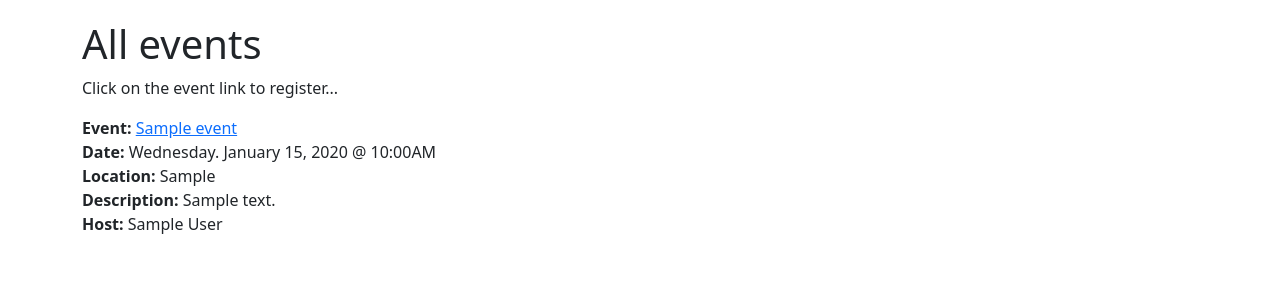
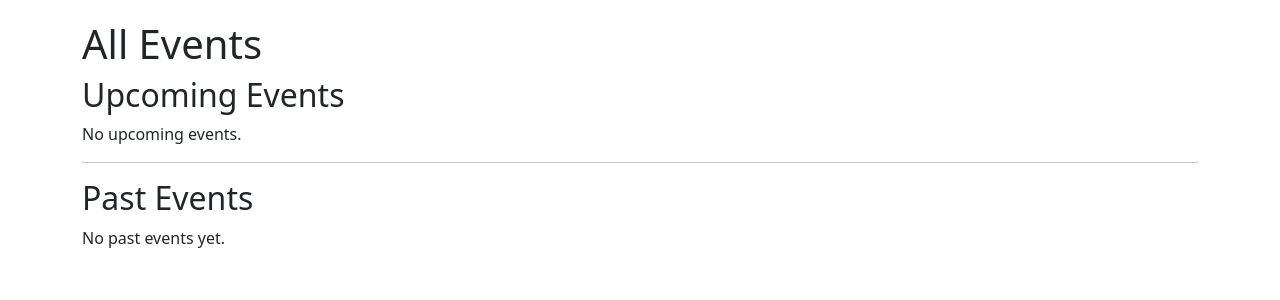
Before and after one commit to nguyenhphilip/event-tool, a Flask app: page /events in a window 1280 px wide. Shown: the part 24-324 px from the top of the page. Run offline with Flask 3, Linux system fonts and the light colour scheme; tables that the repository leaves empty hold one stand-in row (values such as "Sample post"); parts of the project's set-up code (start-up, migrations or seed data) failed here and were passed over; some libraries are stand-ins or nearby versions.

Commit message:
update viewmodels, add event functionality, smoothness

```diff
--- a/app.py
+++ b/app.py
@@ -15,10 +15,9 @@
 # ------------------------------------------------------------
 # This ensures logs from the scheduler show up in Render's dashboard
 
+
 logging.basicConfig(level=logging.INFO)
 logger = logging.getLogger("event_tool_scheduler")
-
-
 
 
 def main():
@@ -84,7 +83,6 @@
     return app
 
 
-app = create_app()
-
 if __name__ == "__main__":
-    main()
+    app = create_app()
+    app.run(debug=False)
--- a/services/event_service.py
+++ b/services/event_service.py
@@ -63,23 +63,16 @@
         )
 
 
-def create_event(eventname: str, location: str, event_datetime, description: str, user_id: int) -> Optional[Event]:
-    """
-    Creates a new event and returns it (already stored in DB).
-    """
-    event = Event()
-    event.title = eventname
-    event.location = location
-    event.description = description
-    event.event_datetime = event_datetime
-    event.user_id = user_id
-
-    # generate slug
-    event_slug = eventname.lower().strip().replace("'", "")
-    event_slug = re.sub(r"\s+", "-", event_slug)
-    event_slug = re.sub(r"[^a-z0-9-]", "", event_slug)
-    event.event_slug = event_slug
+def create_event(eventname: str, location: str, event_datetime, description: str, user_id: int) -> Event:
 
     with get_session() as session:
+        event = Event(
+            title=eventname,
+            location=location,
+            description=description,
+            event_datetime=event_datetime,
+            user_id=user_id,
+        )
         session.add(event)
+        session.commit()
         return event
--- a/static/css/site.css
+++ b/static/css/site.css
@@ -9,3 +9,22 @@
 .main_content {
     padding: 20px;
 }
+
+.event {
+  transition: opacity 0.2s ease-in;
+  margin-bottom: 1rem;
+}
+
+.past-event {
+  color: #aaa;
+  opacity: 0.7;
+  pointer-events: none;
+}
+
+.past-event b {
+  color: #888;
+}
+
+.past-event .title {
+  font-style: italic;
+}
--- a/templates/events/delete_success.html
+++ b/templates/events/delete_success.html
@@ -3,6 +3,6 @@
 
 <h2>Event Deleted</h2>
 <p>Your event was successfully deleted.</p>
-<a href="/events">Back to all events page</a>
+<a href="/users">Back to your account page</a>
 
 {% endblock %}
--- a/templates/events/index.html
+++ b/templates/events/index.html
@@ -1,24 +1,47 @@
 {% extends "shared/_layout.html" %}
-{% block title %}All events{% endblock %}
+{% block title %}All Events{% endblock %}
 {% block main_content %}
 
 <div>
-    <h1>All events</h1>
-    <p>Click on the event link to register...</p>
-    {% for e in events %}
-    <div class="">
-        <span class="title"><b>Event:</b> <a href="/events/{{ e.event_slug }}">{{ e.title }}</a></span>
-        <br>
-        <span class="event_datetime"><b>Date:</b> {{ e.event_datetime.strftime("%A. %B %-d, %Y @ %-I:%M%p") }}</span>
-        <br>
-        <span class="location"><b>Location:</b> {{ e.location }}</span>
-        <br>
-        <span class="description"><b>Description:</b> {{ e.description | truncate(60, False, '[...]') }}</span>
-        <br>
-        <span class="description"><b>Host:</b> {{ e.user.name }}</span>
-    </div>
-    <br>
-    {% endfor %}
+    <h1>All Events</h1>
+
+    <h2>Upcoming Events</h2>
+    {% if upcoming_events %}
+        <p>Click an event link to register.</p>
+        {% for e in upcoming_events %}
+            <div class="event">
+                <span class="title"><b>Event:</b>
+                    <a href="/events/{{ e.event_slug }}">{{ e.title }}</a>
+                </span><br>
+                <span class="event_datetime"><b>Date:</b> {{ e.event_datetime.strftime("%A, %B %-d, %Y @ %-I:%M%p") }}</span><br>
+                <span class="location"><b>Location:</b> {{ e.location }}</span><br>
+                <span class="description"><b>Description:</b> {{ e.description | truncate(60, False, '[...]') }}</span><br>
+                <span class="host"><b>Host:</b> {{ e.user.name }}</span>
+            </div>
+            <br>
+        {% endfor %}
+    {% else %}
+        <p>No upcoming events.</p>
+    {% endif %}
+
+    <hr>
+
+    <h2>Past Events</h2>
+    {% if past_events %}
+        <p>These events have already occurred and are no longer open for registration.</p>
+        {% for e in past_events %}
+            <div class="event past-event">
+                <span class="title"><b>Event:</b> {{ e.title }}</span><br>
+                <span class="event_datetime"><b>Date:</b> {{ e.event_datetime.strftime("%A, %B %-d, %Y @ %-I:%M%p") }}</span><br>
+                <span class="location"><b>Location:</b> {{ e.location }}</span><br>
+                <span class="description"><b>Description:</b> {{ e.description | truncate(60, False, '[...]') }}</span><br>
+                <span class="host"><b>Host:</b> {{ e.user.name }}</span>
+            </div>
+            <br>
+        {% endfor %}
+    {% else %}
+        <p>No past events yet.</p>
+    {% endif %}
 </div>
 
 {% endblock %}
--- /dev/null
+++ b/viewmodels/events/event_delete_success_viewmodel.py
@@ -0,0 +1,5 @@
+from viewmodels.shared.viewmodelbase import ViewModelBase
+
+class EventDeleteSuccessViewModel(ViewModelBase):
+    def __init__(self):
+        super().__init__()
--- a/viewmodels/events/events_viewmodel_base.py
+++ b/viewmodels/events/events_viewmodel_base.py
@@ -7,7 +7,6 @@
 class EventViewModelBase(ViewModelBase):
     def __init__(self, event_slug=None):
         super().__init__()
-        # self.event_slug = self.request_dict.event_slug
         self.event_slug = event_slug or self.request.view_args.get("event_slug")
         self.session = db_session.create_session()
         self.event = None
--- a/views/event_views.py
+++ b/views/event_views.py
@@ -12,6 +12,8 @@
 from viewmodels.events.delete_viewmodel import EventDeleteViewModel
 from viewmodels.events.json_viewmodel import EventsJsonViewModel
 from viewmodels.events.attendees_viewmodel import EventAttendeesViewModel
+from viewmodels.events.event_delete_success_viewmodel import EventDeleteSuccessViewModel
+
 
 blueprint = flask.Blueprint('events', __name__, template_folder='templates')
 
@@ -54,25 +56,6 @@
     return flask.render_template("events/attendees.html", **vm.to_dict())
 
 
-# @blueprint.route("/events/<event_slug>/register", methods=["POST"])
-# def register_for_event(event_slug: str):
-#     r = flask.request
-#     name = r.form.get("name", "").strip()
-
-#     if not name:
-#         return flask.render_template("events/details.html",
-#                                      error="Name is required.",
-#                                      event=event_service.find_event_by_slug(event_slug))
-
-#     event = event_service.find_event_by_slug(event_slug)
-#     if not event:
-#         flask.abort(404)
-
-#     event_service.add_attendee(event.id, name)
-
-#     return flask.redirect(f"/events/{event_slug}/thankyou")
-
-
 @blueprint.route("/events/<event_slug>/thankyou")
 def register_confirmed(event_slug: str):
     event = event_service.find_event_by_slug(event_slug)
@@ -96,11 +79,25 @@
     if vm.error:
         return flask.render_template('events/create.html', **vm.to_dict())
 
-    user_id = cookie_auth.get_user_id_via_auth_cookie(flask.request)
+    user_id = vm.user_id
+
     if not user_id:
         return flask.redirect('/users/login')
 
-    event_service.create_event(vm.eventname, vm.location, vm.parsed_datetime, vm.description, user_id)
+    # Create the first event
+    event_service.create_event(
+        vm.eventname, vm.location, vm.parsed_datetime, vm.description, user_id
+    )
+
+    # Handle recurrence
+    if vm.is_recurring and vm.num_weeks > 1:
+        from datetime import timedelta
+        for week in range(1, vm.num_weeks):
+            next_date = vm.parsed_datetime + timedelta(weeks=week)
+            event_service.create_event(
+                vm.eventname, vm.location, next_date, vm.description, user_id
+            )
+
     return flask.redirect('/events')
 
 
@@ -108,11 +105,6 @@
 # Attendee Unregistration
 # =========================
 
-import flask
-from data.event import Event
-from data.attendee import Attendee
-import data.db_session as db_session
-import infrastructure.cookie_auth as cookie_auth
 
 @blueprint.route("/events/<event_slug>/register", methods=["POST"])
 def register_attendee(event_slug):
@@ -127,6 +119,7 @@
     session.add(attendee)
     session.commit()
     return flask.redirect(flask.url_for("events.register_confirmed", event_slug=vm.event.event_slug))
+
 
 @blueprint.route("/events/<event_slug>/unregister/success")
 def unregister_success(event_slug):
@@ -152,6 +145,7 @@
 # Host Event Deletion
 # =========================
 
+
 @blueprint.route("/events/<event_slug>/delete", methods=["POST"])
 def delete_event(event_slug):
     vm = EventDeleteViewModel()
@@ -166,4 +160,5 @@
 
 @blueprint.route("/events/<event_slug>/delete/success")
 def delete_success(event_slug):
-    return flask.render_template("events/delete_success.html")
+    vm = EventDeleteSuccessViewModel()
+    return flask.render_template("events/delete_success.html", **vm.to_dict())
--- a/views/home_views.py
+++ b/views/home_views.py
@@ -4,6 +4,7 @@
 # load data from event_services. later we'll use a database that certain people can update
 import services.event_service as event_service
 from data.event import Event
+
 
 blueprint = flask.Blueprint('home', __name__, template_folder='templates')
 
```
Also changed, not shown: data/event.py (+34 -0 lines), templates/events/create.html (+29 -9 lines), viewmodels/events/create_viewmodel.py (+16 -6 lines), viewmodels/events/eventlist_viewmodel.py (renamed from viewmodels/users/login_viewmodel.py, +9 -12 lines), db/events.sqlite (deleted).
